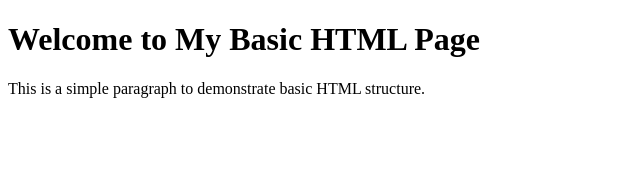
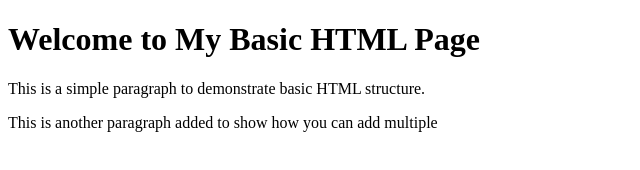
Before and after one commit to Sailendra710/learn-git, a plain HTML site: page index.html in a window 1280 px wide. Shown: the whole page, without its empty margins (0-640 px from the left). Drawn offline with Linux system fonts and the light colour scheme.

Commit message:
add paragraph to code

```diff
--- a/index.html
+++ b/index.html
@@ -8,5 +8,6 @@
 <body>
     <h1>Welcome to My Basic HTML Page</h1>
     <p>This is a simple paragraph to demonstrate basic HTML structure.</p>
+    <p>This is another paragraph added to show how you can add multiple
 </body>
 </html>
```
